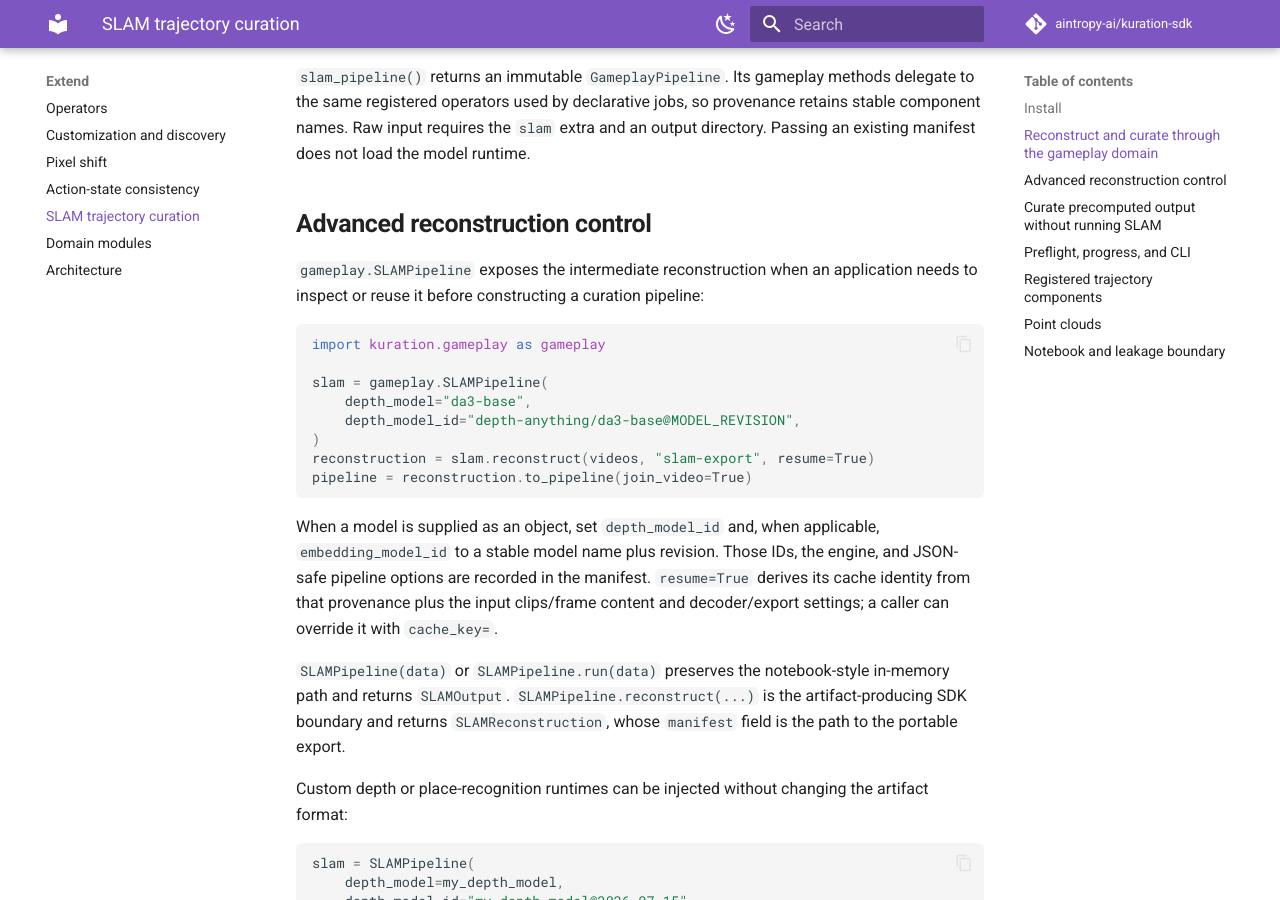
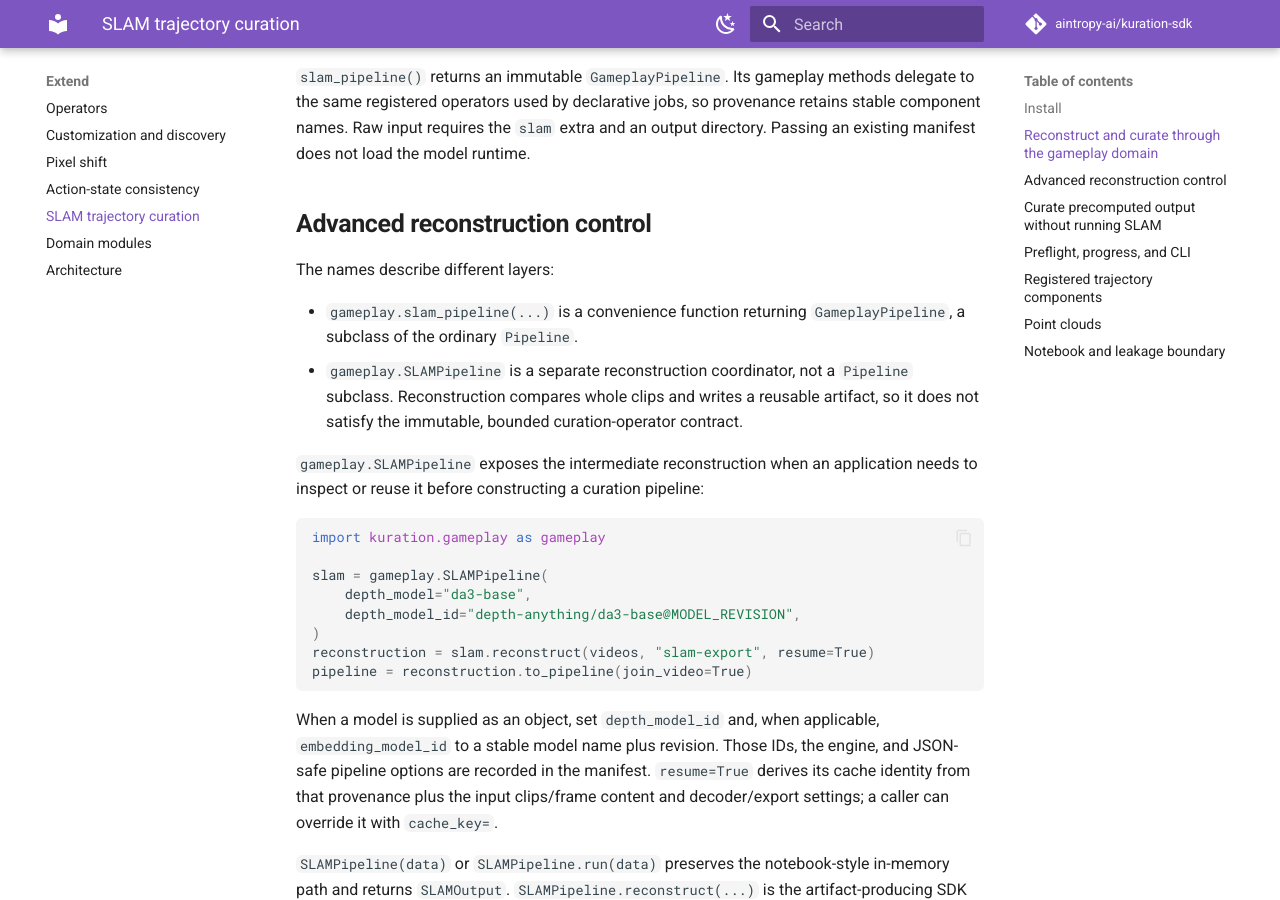
Before and after one commit to kuration-ai/kuration-sdk, an MkDocs documentation site: the page built from docs/slam.md, in a window 1280 px wide and 900 px high, scrolled down 1348 px. Built offline with MkDocs 1.6.1 and Material for MkDocs 9.7.7, drawn with Linux system fonts in a browser that asks for light colours; comment, search, counter and statistics services are not loaded.

````diff
--- a/docs/slam.md
+++ b/docs/slam.md
@@ -65,8 +65,16 @@ not load the model runtime.
 
 ## Advanced reconstruction control
 
-`gameplay.SLAMPipeline` exposes the intermediate reconstruction when an application needs to inspect
-or reuse it before constructing a curation pipeline:
+The names describe different layers:
+
+- `gameplay.slam_pipeline(...)` is a convenience function returning `GameplayPipeline`, a
+  subclass of the ordinary `Pipeline`.
+- `gameplay.SLAMPipeline` is a separate reconstruction coordinator, not a `Pipeline` subclass.
+  Reconstruction compares whole clips and writes a reusable artifact, so it does not satisfy the
+  immutable, bounded curation-operator contract.
+
+`gameplay.SLAMPipeline` exposes the intermediate reconstruction when an application needs to
+inspect or reuse it before constructing a curation pipeline:
 
 ```python
 import kuration.gameplay as gameplay
````
Also changed, not shown: docs/api.md (+2 -2 lines), docs/domains.md (+6 -0 lines), 3 other files.
